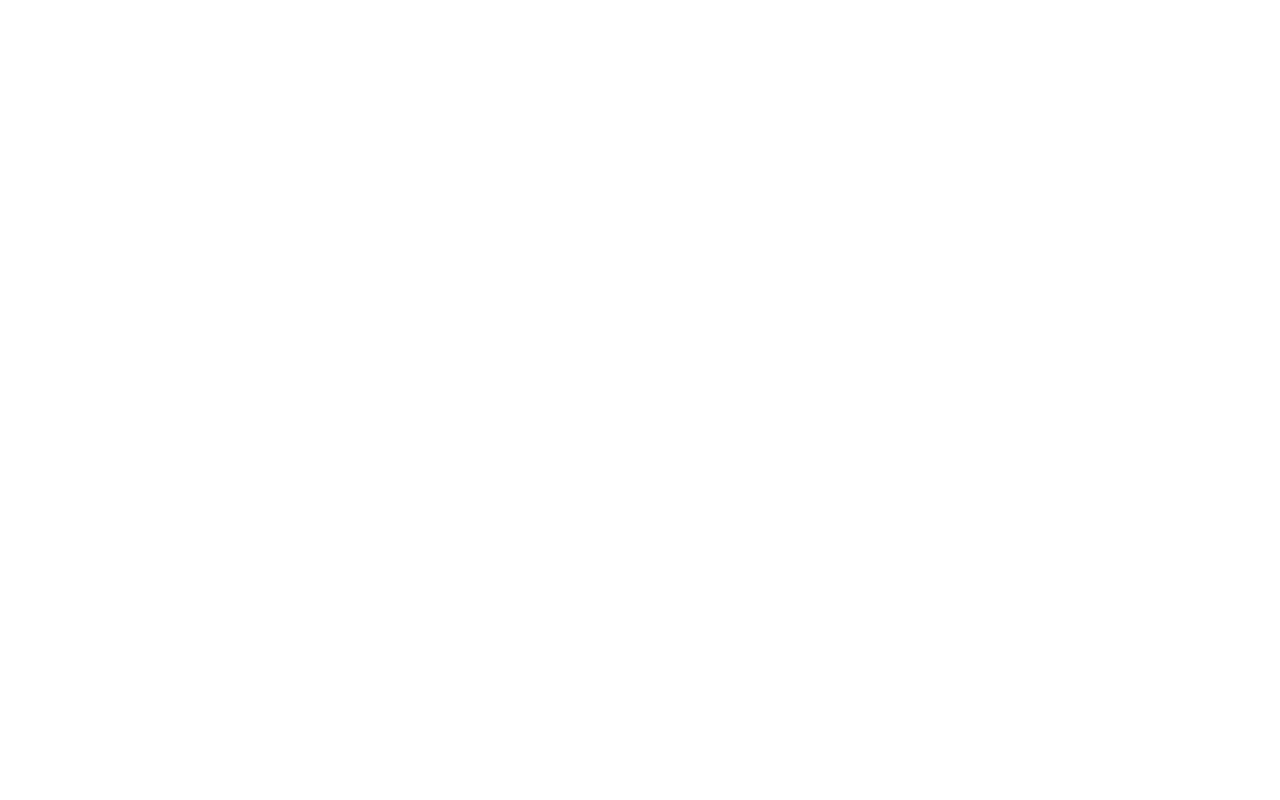
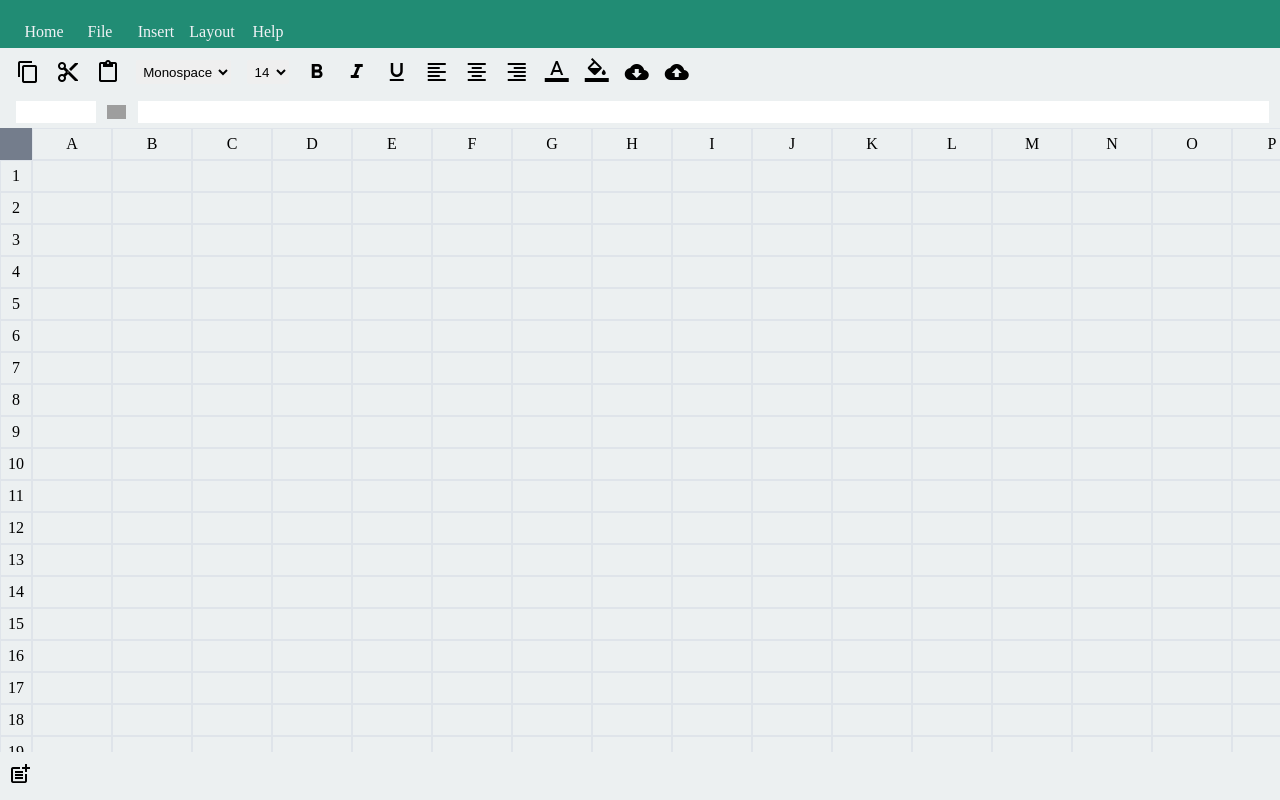
Before and after one commit to Ritesh9876/GoggleSheets, a plain HTML site: page index.html in a window 1280 px wide. Drawn offline with Linux system fonts and the light colour scheme; grey boxes are pictures that could not be loaded.

Commit message:
UI layout complete: grid cells, actions bar

```diff
--- a/index.html
+++ b/index.html
@@ -1,11 +1,88 @@
 <!DOCTYPE html>
 <html lang="en">
-<head>
-    <meta charset="UTF-8">
-    <meta name="viewport" content="width=device-width, initial-scale=1.0">
+  <head>
+    <meta charset="UTF-8" />
+    <meta name="viewport" content="width=device-width, initial-scale=1.0" />
+    <link rel="stylesheet" href="./style.css" />
+    <link
+      href="https://fonts.googleapis.com/icon?family=Material+Icons"
+      rel="stylesheet"
+    />
     <title>Google Sheets</title>
-</head>
-<body>
+  </head>
+  <body>
+    <div class="page-actions-container">
+      <div class="page-action">Home</div>
+      <div class="page-action selected-page-action">File</div>
+      <div class="page-action">Insert</div>
+      <div class="page-action">Layout</div>
+      <div class="page-action">Help</div>
+    </div>
 
-</body>
+    <!-- cellprop-actions-cont -->
+    <div class="cellprop-actions-cont">
+      <span class="material-icons copy"> content_copy </span>
+      <span class="material-icons cut"> content_cut </span>
+      <span class="material-icons paste"> content_paste </span>
+      <select class="font-family-prop">
+        <option value="monospace">Monospace</option>
+        <option value="sans-serif">Sans-Serif</option>
+        <option value="fantasy">Fantasy</option>
+        <option value="cursive">Cursive</option>
+      </select>
+      <select class="font-size-prop">
+        <option value="14">14</option>
+        <option value="16">16</option>
+        <option value="18">18</option>
+        <option value="20">20</option>
+      </select>
+      <span class="material-icons bold"> format_bold </span>
+      <span class="material-icons italic"> format_italic </span>
+      <span class="material-icons underline"> format_underlined </span>
+      <span class="left material-icons alignment"> format_align_left </span>
+      <span class="center material-icons alignment"> format_align_center </span>
+      <span class="right material-icons alignment"> format_align_right </span>
+
+      <div class="color-prop">
+        <span class="material-icons"> format_color_text </span>
+        <input type="color" class="font-color-prop" />
+      </div>
+
+      <div class="color-prop">
+        <span class="material-icons"> format_color_fill </span>
+        <input type="color" class="BGcolor-prop" />
+      </div>
+
+      <span class="material-icons download"> cloud_download </span>
+      <span class="material-icons open"> cloud_upload </span>
+    </div>
+
+    <!-- formula-actions-cont -->
+    <div class="formula-actions-cont">
+      <input type="text" readonly class="address-bar" />
+      <img
+        class="formula-icon"
+        src="https://img.icons8.com/ios/50/000000/formula-fx.png"
+      />
+      <input type="text" class="formula-bar" />
+    </div>
+
+    <div class="grid-cont">
+      <div class="top-left-dummy-box"></div>
+      <div class="address-col-cont"></div>
+
+      <div class="cells-cont">
+        <div class="address-row-cont"></div>
+      </div>
+    </div>
+
+    <div class="sheet-actions-cont">
+      <div class="sheet-add-icon">
+        <span class="material-icons"> post_add </span>
+      </div>
+      <div class="sheets-folder-cont"></div>
+    </div>
+
+    <script src="./script.js"></script>
+  </body>
 </html>
--- /dev/null
+++ b/script.js
@@ -0,0 +1,44 @@
+let rows = 100
+let cols = 26
+// infinite scrolling
+
+let addressColCont = document.querySelector(".address-col-cont");
+let addressRowCont = document.querySelector(".address-row-cont");
+let cellsCont = document.querySelector(".cells-cont");
+let addressBar = document.querySelector(".address-bar");
+
+// Adding first main vertical side column
+for (let i = 0;i < rows;i++) {
+    let addressCol = document.createElement("div");
+    addressCol.setAttribute("class", "address-col");
+    addressCol.innerText = i+1;
+    addressColCont.appendChild(addressCol);
+}
+
+// Adding top horizontal row
+for (let i = 0;i < cols;i++) {
+    let addressRow = document.createElement("div");
+    addressRow.setAttribute("class", "address-row");
+    addressRow.innerText = String.fromCharCode(65 + i);
+    addressRowCont.appendChild(addressRow);
+}
+
+// Adding all cells
+for (let i = 0;i < rows;i++) {
+    let rowCont = document.createElement("div");
+    rowCont.setAttribute("class", "row-cont");
+    for (let j = 0;j < cols;j++) {
+        let cell = document.createElement("div");
+        cell.setAttribute("class", "cell");
+        cell.setAttribute("contenteditable", "true");
+        cell.setAttribute("spellcheck", "false");
+
+        // Attributes for cell and storage identification
+        cell.setAttribute("rid", i);
+        cell.setAttribute("cid", j);
+
+        rowCont.appendChild(cell);
+       // addListenerForAddressBarDisplay(cell, i, j);
+    }
+    cellsCont.appendChild(rowCont);
+}
--- a/style.css
+++ b/style.css
@@ -0,0 +1,181 @@
+* {
+  box-sizing: border-box;
+}
+body {
+  padding: 0;
+  margin: 0;
+}
+
+.page-actions-container {
+  height: 3rem;
+  background-color: #218c74;
+  display: flex;
+  align-items: flex-end;
+  padding-left: 1rem;
+}
+.page-action {
+  width: 3.5rem;
+  height: 2rem;
+  text-align: center;
+  color: #f1f2f6;
+  display: flex;
+  justify-content: center;
+  align-items: center;
+}
+/* cellprop-actions-cont */
+.cellprop-actions-cont {
+  height: 3rem;
+  background-color: #ecf0f1;
+  display: flex;
+  align-items: center;
+  padding-left: 1rem;
+}
+.cellprop-actions-cont > * {
+  display: inline-block;
+  margin-right: 1rem;
+}
+.cellprop-actions-cont > *:hover {
+  cursor: pointer;
+}
+.cellprop-actions-cont > select {
+  border: none;
+  border-radius: 2px;
+  outline: none;
+}
+.font-family-prop {
+  padding: 0.2rem;
+}
+.font-size-prop {
+  padding: 0.2rem;
+}
+
+/* formula-actions-cont */
+.formula-actions-cont {
+  height: 2rem;
+  background-color: #ecf0f1;
+  padding-left: 1rem;
+  display: flex;
+  align-items: center;
+}
+.formula-actions-cont > * {
+  display: inline-block;
+  margin-right: 0.7rem;
+}
+.formula-icon {
+  width: 1.2rem;
+}
+.address-bar {
+  width: 5rem;
+  text-align: center;
+}
+.formula-bar {
+  width: calc(100vw - 5rem - 0.7rem - 0.7rem - 0.7rem);
+}
+.formula-actions-cont > input {
+  border: none;
+  outline: none;
+  height: 70%;
+}
+.sheet-actions-cont {
+  height: 3rem;
+  display: flex;
+  align-items: center;
+  padding-left: 0.5rem;
+  padding-right: 0.5rem;
+  gap: 1rem;
+  background-color: #ecf0f1;
+}
+.sheet-actions-cont > * {
+  display: inline-block;
+}
+.sheet-add-icon {
+  width: 2vw;
+}
+.sheet-add-icon:hover {
+  cursor: default;
+}
+
+.sheets-folder-cont {
+  display: flex;
+  align-items: center;
+  height: 80%;
+  width: calc(100vw - 2vw);
+  overflow: auto;
+  /* background-color: aqua; */
+}
+.sheet-folder {
+  height: 80%;
+  text-decoration: underline;
+  font-weight: bold;
+  text-decoration-thickness: 3px;
+  font-size: 0.9rem;
+  /* background-color: lightblue; */
+  text-align: center;
+  display: flex;
+  justify-content: center;
+  align-items: center;
+}
+.grid-cont {
+  height: calc(100vh - 3rem - 3rem - 2rem - 3rem);
+  position: relative;
+  overflow: scroll;
+  background-color: #ecf0f1;
+}
+.top-left-dummy-box {
+  height: 2rem;
+  width: 2rem;
+  background-color: #747d8c;
+  position: fixed;
+  z-index: 4;
+}
+.address-col-cont {
+  position: sticky;
+  top: 2rem;
+  left: 0;
+}
+.address-row-cont {
+  display: flex;
+  position: sticky;
+  top: 0;
+  left: 2rem;
+}
+.cells-cont {
+  position: absolute;
+  top: 0;
+  left: 2rem;
+}
+.address-col {
+  height: 2rem;
+  width: 2rem;
+  border: 1px solid #dfe4ea;
+  display: flex;
+  justify-content: center;
+  align-items: center;
+}
+.address-row {
+  height: 2rem;
+  width: 5rem;
+  border: 1px solid #dfe4ea;
+  display: flex;
+  justify-content: center;
+  align-items: center;
+}
+.row-cont{
+    display: flex;
+}
+.cell{
+    height:2rem;
+    width:5rem;
+    border: 1px solid #dfe4ea;
+}
+.color-prop {
+  position: relative;
+}
+.color-prop > input {
+  opacity: 0;
+  position: absolute;
+  top: 0;
+  left: 0;
+  height: 100%;
+  width: 100%;
+}
```
Also changed, not shown: index.js (deleted).
